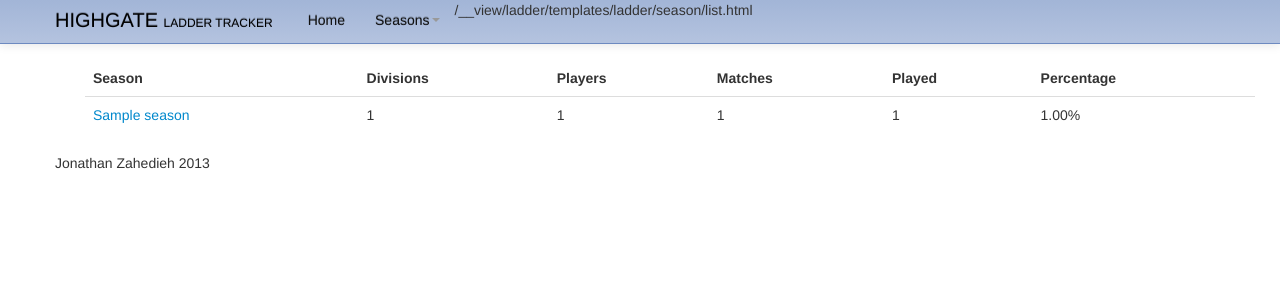
After one commit to jzahedieh/django-tennis-ladder, a Django app: template ladder/templates/ladder/season/list.html in a window 1280 px wide. The commit adds this page. Shown: the top 300 px of the page. Run offline with Django 3.2, Linux system fonts and the light colour scheme; the template is opened without the code that fills it: most values are stand-ins (such as "Sample title", 1, 10 or a date in 2020); some libraries are stand-ins or nearby versions.

Commit message:
Add season list page and limit dropdown

```diff
--- a/ladder/context_processors.py
+++ b/ladder/context_processors.py
@@ -3,5 +3,6 @@ from ladder.models import Season
 
 
 def navigation(request):
-    season_list = Season.objects.order_by('-start_date')
-    return {'navigation': season_list}
+    season_list = Season.objects.order_by('-start_date')[:5]
+    season_total = Season.objects.count()
+    return {'navigation': season_list, 'season_count': season_total}
--- a/ladder/templates/base.html
+++ b/ladder/templates/base.html
@@ -51,6 +51,9 @@
                                     {% for season in navigation %}
                                         <li><a href="{% url 'ladder:season' season.slug%}">{{ season.name }}</a></li>
                                     {% endfor %}
+                                    {% if season_count > 0 %}
+                                        <li><a href="{% url 'ladder:list'%}">.. view all {{ season_count }} seasons ..</a></li>
+                                    {% endif %}
                                 </ul>
                             </li>
                             <li>{{ request.path }}</li>
--- /dev/null
+++ b/ladder/templates/ladder/season/list.html
@@ -0,0 +1,30 @@
+{% extends 'base.html' %}
+{% block container %}
+    <div class="span12">
+        <table cellspacing="1" id="seasons-table" class="table">
+            <thead>
+            <tr>
+                <th>Season</th>
+                <th>Divisions</th>
+                <th>Players</th>
+                <th>Matches</th>
+                <th>Played</th>
+                <th>Percentage</th>
+            </tr>
+            </thead>
+
+            <tbody>
+            {% for season in seasons %}
+                <tr>
+                    <td><a href="{% url 'ladder:season' season.slug %}">{{ season.name }}</a></td>
+                    <td>{{ season.ladder_set.all.count }}</td>
+                    <td>{{ season.get_stats.player_count }}</td>
+                    <td>{{ season.get_stats.total_games_count|floatformat:"0" }}</td>
+                    <td>{{ season.get_stats.results_count }}</td>
+                    <td>{{ season.get_stats.percentage_played|floatformat:"2" }}%</td>
+                </tr>
+            {% endfor %}
+            </tbody>
+        </table>
+    </div>
+{% endblock %}
--- a/ladder/urls.py
+++ b/ladder/urls.py
@@ -4,6 +4,7 @@ from ladder import views
 
 urlpatterns = patterns('',
                        url(r'^$', views.index, name='index'),
+                       url(r'^list/$', views.list, name='list'),
                        # want: /summer-2013/
                        url(r'^(?P<slug>[-\w]+)/$', views.season, name='season'),
                        # want: /summer-2013/division/1-n/
```
Also changed, not shown: ladder/views.py (+9 -0 lines).
